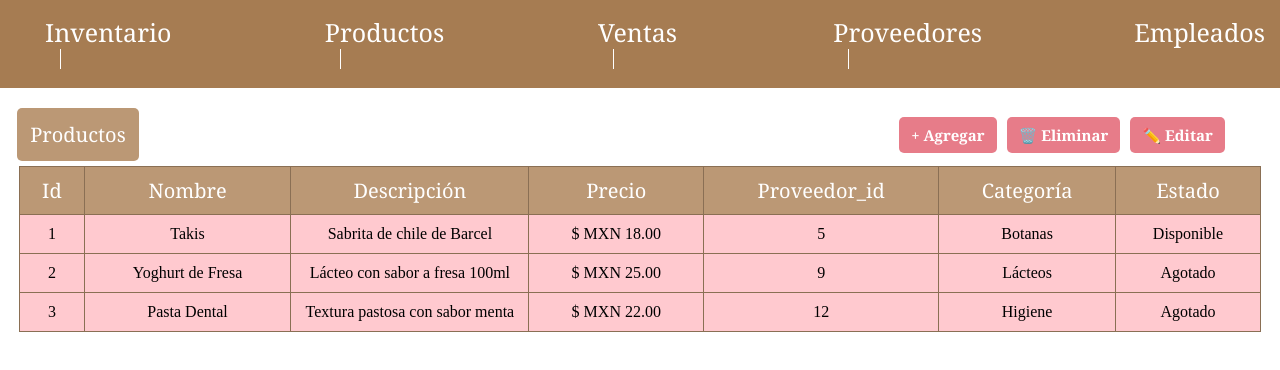
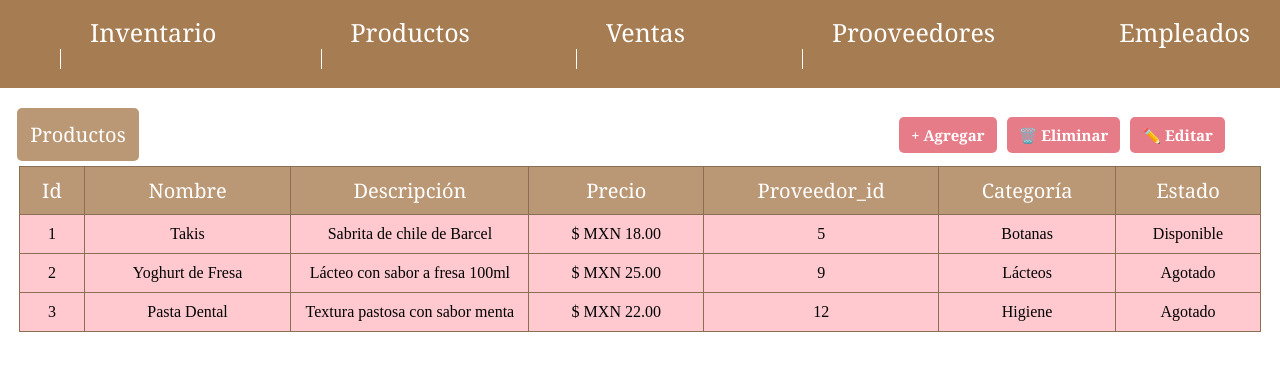
Before and after one commit to OmasSS15/CoffeeShop, a React (Vite) app: page /Producto in a window 1280 px wide. Shown: the top 370 px of the page. Built offline with nearby package versions, Linux system fonts and the light colour scheme; a web font is replaced by a local one.

Commit message:
Conexion a la ruta de las tablas

```diff
--- a/src/Components/TablaProducto/NavbarComponent.jsx
+++ b/src/Components/TablaProducto/NavbarComponent.jsx
@@ -1,14 +1,17 @@
 import React from 'react';
+
+import { Link } from 'react-router-dom';
+
 
 const Navbar = () => {
     return (
         <nav className="navbar2">
             <ul>
-                <li><a href="">Inventario</a></li>
-                <li><a href="">Productos</a></li>
-                <li><a href="">Ventas</a></li>
-                <li><a href="">Proveedores</a></li>
-                <li><a href="">Empleados</a></li>
+                <li><a href=""><Link to="/Inventario" replace={true}>Inventario</Link></a></li>
+                <li><a href=""><Link to="/Producto" replace={true}>Productos</Link></a></li>
+                <li><a href=""><Link to="/Ventas" replace={true}>Ventas</Link></a></li>
+                <li><a href=""><Link to="/Proveedores" replace={true}>Prooveedores</Link></a></li>
+                <li><a href=""><Link to="/Empleado" replace={true}>Empleados</Link></a></li>
             </ul>
         </nav>
     );
```
